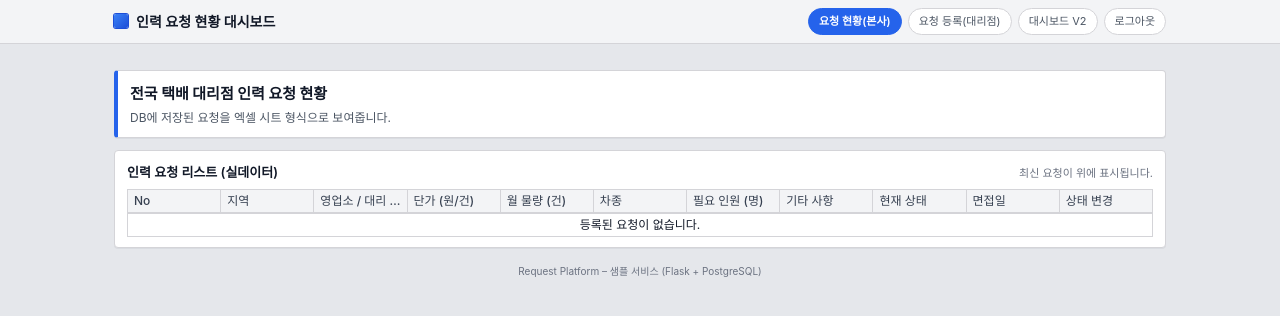
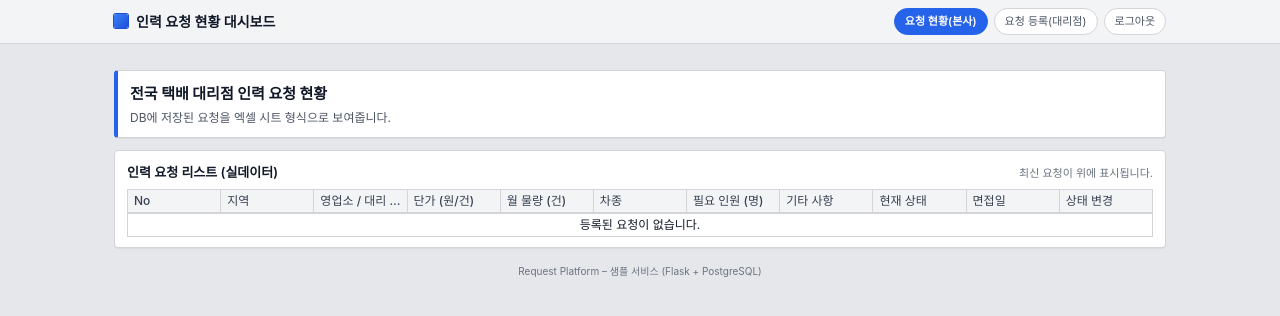
Before and after one commit to sujinchoo/RequestPlatform, a Flask app: page /dashboard in a window 1280 px wide. Shown: the top 316 px of the page. Run offline with Flask 3, Linux system fonts and the light colour scheme; the visitor is signed in with stand-in values (Sample User, id 1); data that the repository does not hold is empty.

Commit message:
Update base.html

```diff
--- a/templates/base.html
+++ b/templates/base.html
@@ -24,10 +24,6 @@
           <a href="{{ url_for('request_page') }}" class="nav-link {% if request.endpoint == 'request_page' %}active{% endif %}">
             요청 등록(대리점)
           </a>
-
-          <a href="{{ url_for('dashboard_v2') }}" class="nav-link">대시보드 V2
-          </a>
-
           <a href="{{ url_for('logout') }}" class="nav-link">로그아웃</a>
         {% else %}
           <a href="{{ url_for('login') }}" class="nav-link {% if request.endpoint == 'login' %}active{% endif %}">
```
